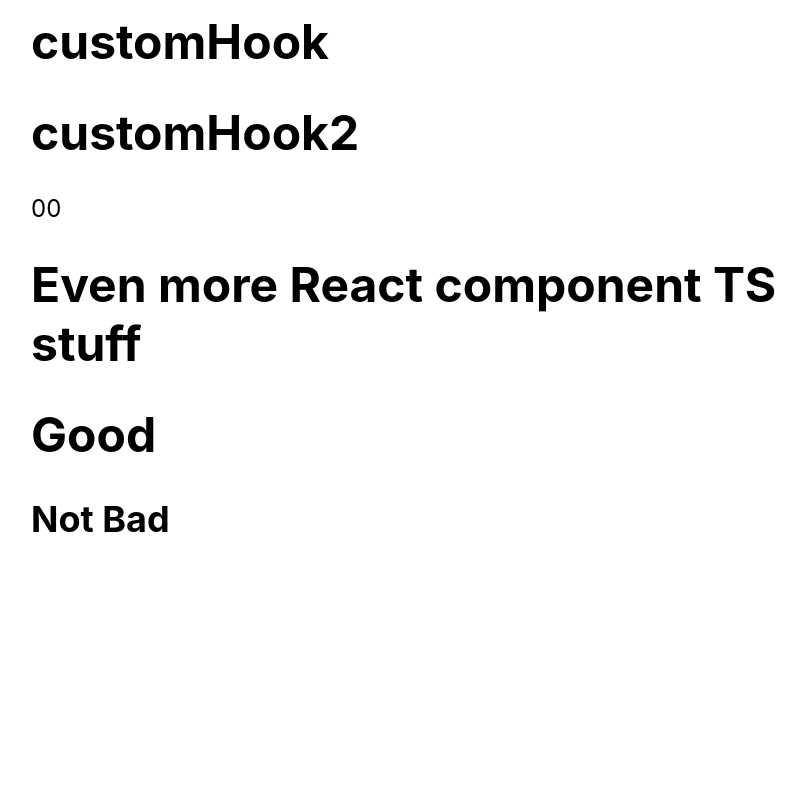
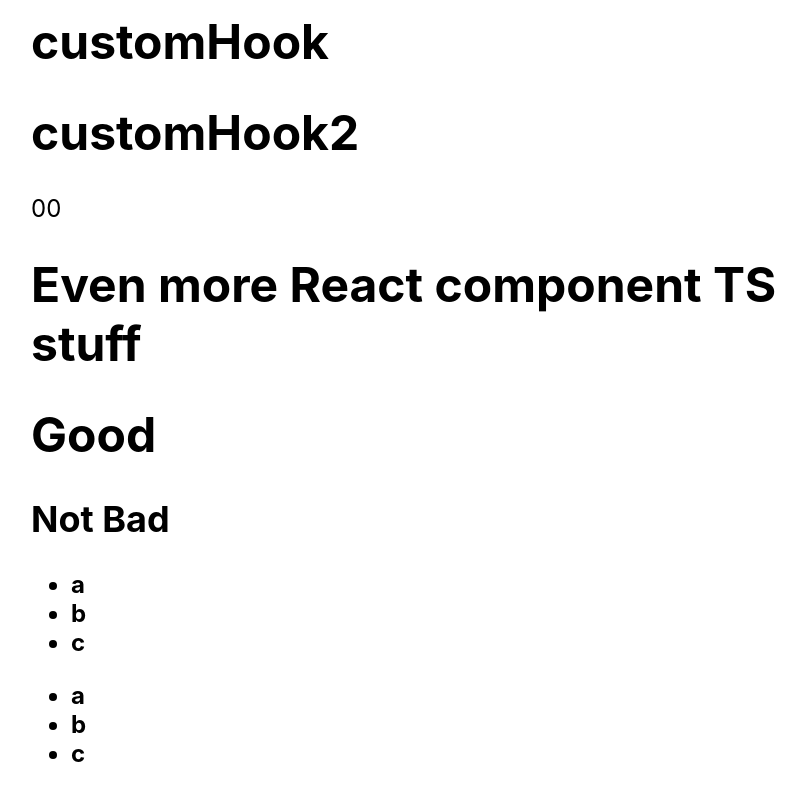
Before and after one commit to kureharyosuke/React-TypeScript, a React (Create React App) app in the folder React-Hook-Master/ts-hooks/: page / in a window 1280 px wide. Shown: the part 914-1714 px from the top of the page, without its empty margins (209-1015 px from the left). Before the commit the page ends 1500 px from the top, so only its background shows below. Built offline with nearby package versions, Linux system fonts and the light colour scheme; no server answers.

Commit message:
10. New ReactComponent Type

```diff
--- a/React-Hook-Master/ts-hooks/src/EvenMoreReactComponent.tsx
+++ b/React-Hook-Master/ts-hooks/src/EvenMoreReactComponent.tsx
@@ -1,3 +1,4 @@
+import { ReactNode } from 'react'
 
 export interface HeadingProps { title: string }
 
@@ -11,11 +12,53 @@ export const Heading2 = ({ title }: HeadingProps) => {
   return <h2>{title}</h2>
 }
 
+export function List<ListItem>({
+  items,
+  render,
+}: {
+  items: ListItem[];
+  render: (item: ListItem) => ReactNode;
+}) {
+  return (
+    <ul>
+      {items.map((item, index) => (
+        <li key={index}>
+          {render(item)}
+        </li>
+      ))}
+    </ul>
+  )
+}
+
+export type ListComponent = <ListItem>({
+  items,
+  render,
+}: {
+  items: ListItem[];
+  render: (item: ListItem) => ReactNode;
+}) => ReactNode;
+
+export const List2: ListComponent = ({ items, render }) => {
+  return (
+    <ul>
+      {
+        items.map((item, index) => (
+          <li key={index}>
+            {render(item)}
+          </li>
+        ))
+      }
+    </ul >
+  )
+}
+
 function TestComponent() {
   return (
     <>
       <Heading title="Good" />
       <Heading2 title="Not Bad" />
+      <List items={["a", "b", "c"]} render={(str) => <strong>{str}</strong>} />
+      <List2 items={["a", "b", "c"]} render={(str) => <strong>{str}</strong>} />
     </>
   )
 }
```
